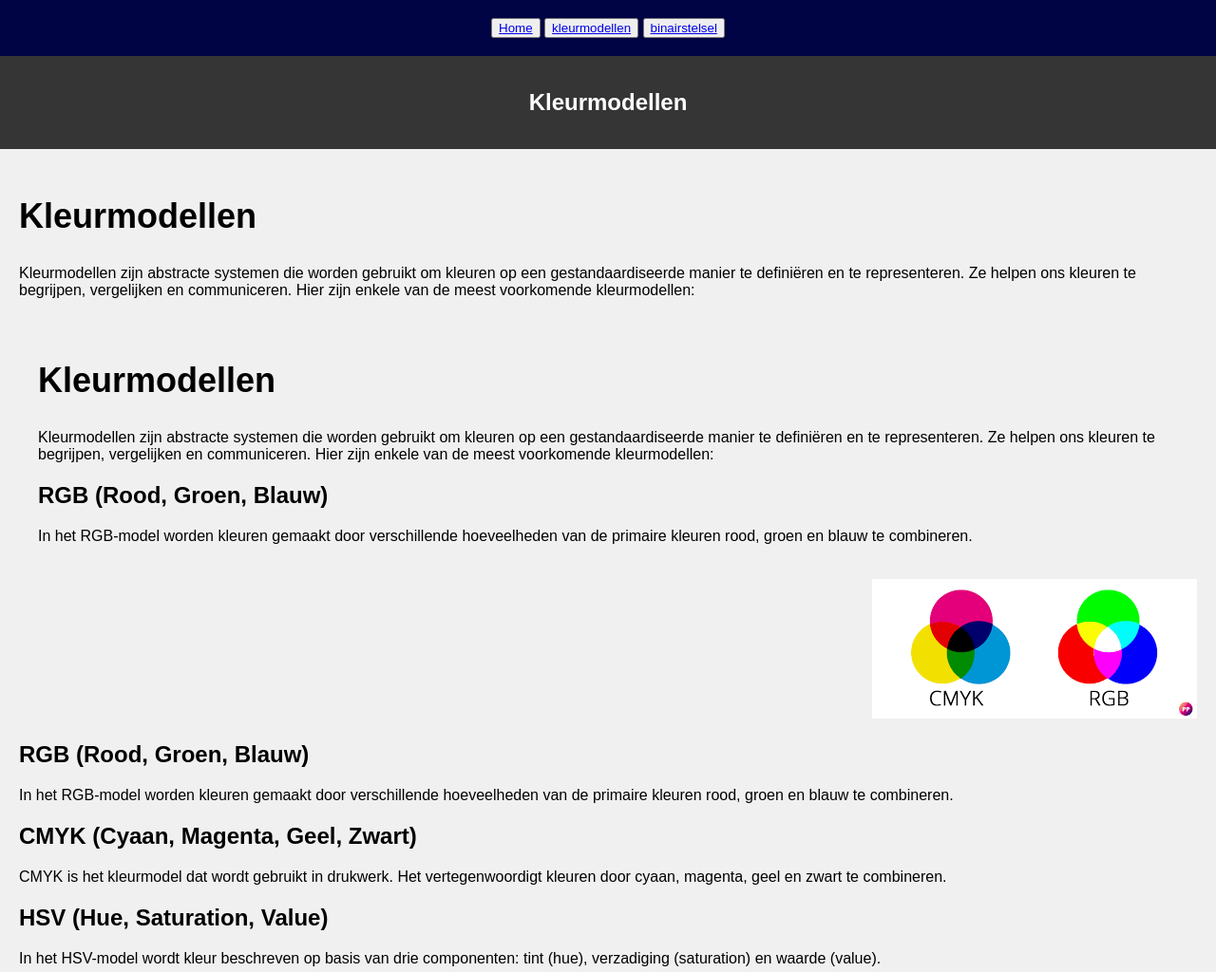
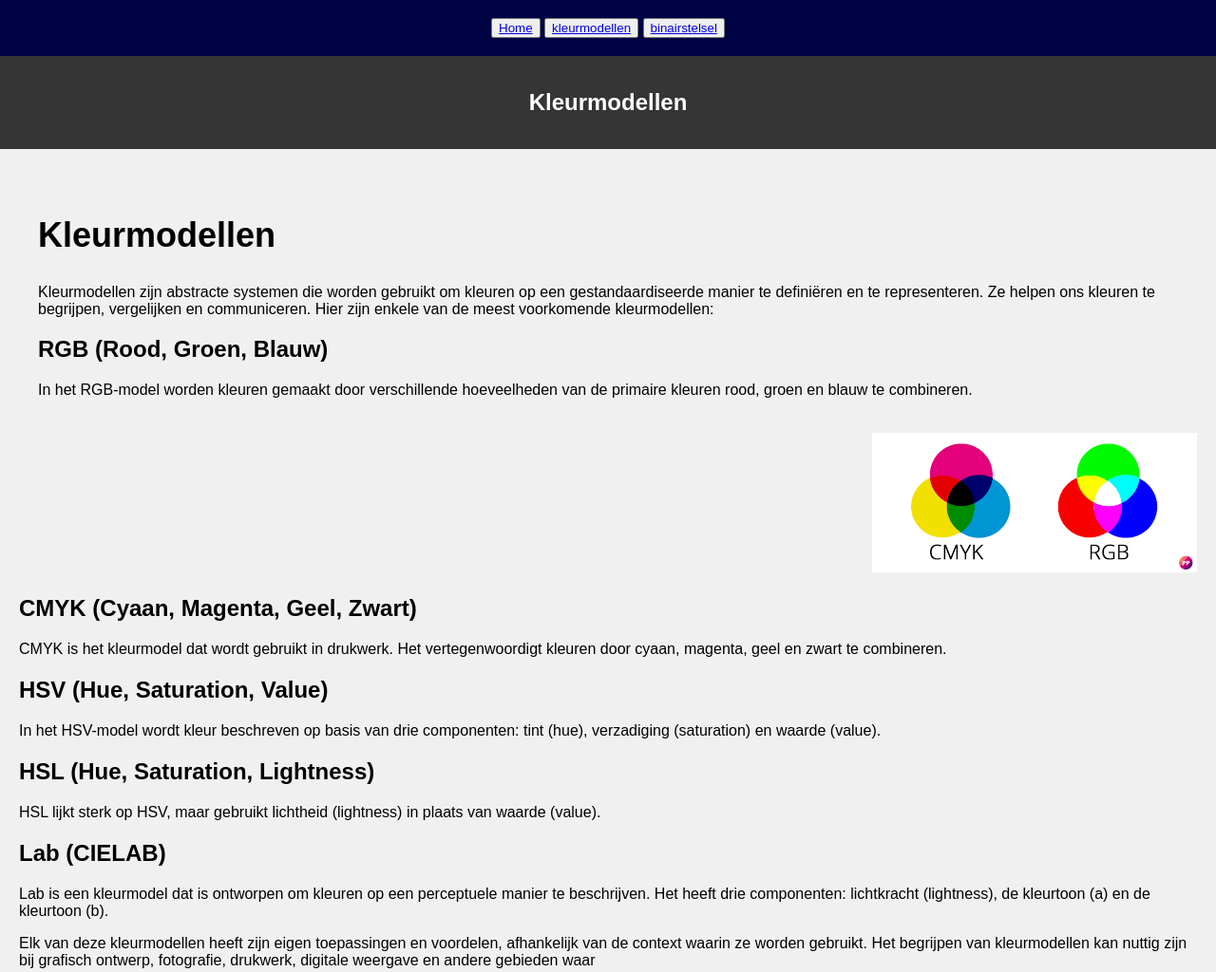
Before and after one commit to jelleisema/jelleisema.github.io, a plain HTML site: page kleurmodellen.html in a window 1280 px wide. Shown: the top 1024 px of the page at 95% size. Drawn offline with Linux system fonts and the light colour scheme.

Commit message:
lkdfdfsg

```diff
--- a/kleurmodellen.html
+++ b/kleurmodellen.html
@@ -93,9 +93,6 @@
 
     <section>
 
-        <h1>Kleurmodellen</h1>
-    <p>Kleurmodellen zijn abstracte systemen die worden gebruikt om kleuren op een gestandaardiseerde manier te definiëren en te representeren. Ze helpen 		ons kleuren te begrijpen, vergelijken en communiceren. Hier zijn enkele van de meest voorkomende kleurmodellen:</p>
-
     <div class="container">
         <div class="text">
             <h1>Kleurmodellen</h1>
@@ -109,8 +106,6 @@
         </div>
     </div>
 
-    <h2>RGB (Rood, Groen, Blauw)</h2>
-    <p>In het RGB-model worden kleuren gemaakt door verschillende hoeveelheden van de primaire kleuren rood, groen en blauw te combineren.</p>
 
     <h2>CMYK (Cyaan, Magenta, Geel, Zwart)</h2>
     <p>CMYK is het kleurmodel dat wordt gebruikt in drukwerk. Het vertegenwoordigt kleuren door cyaan, magenta, geel en zwart te combineren.</p>
```
